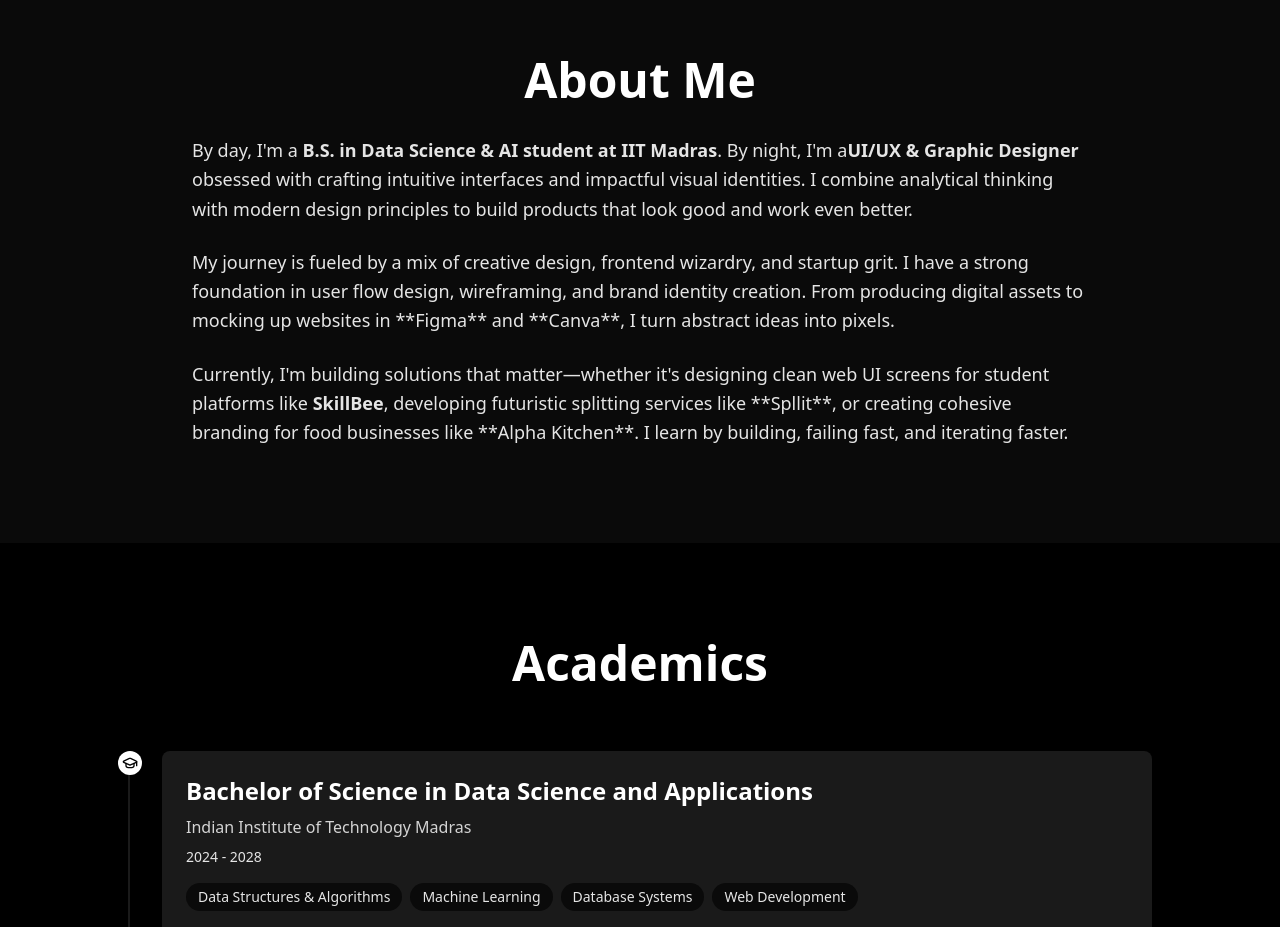
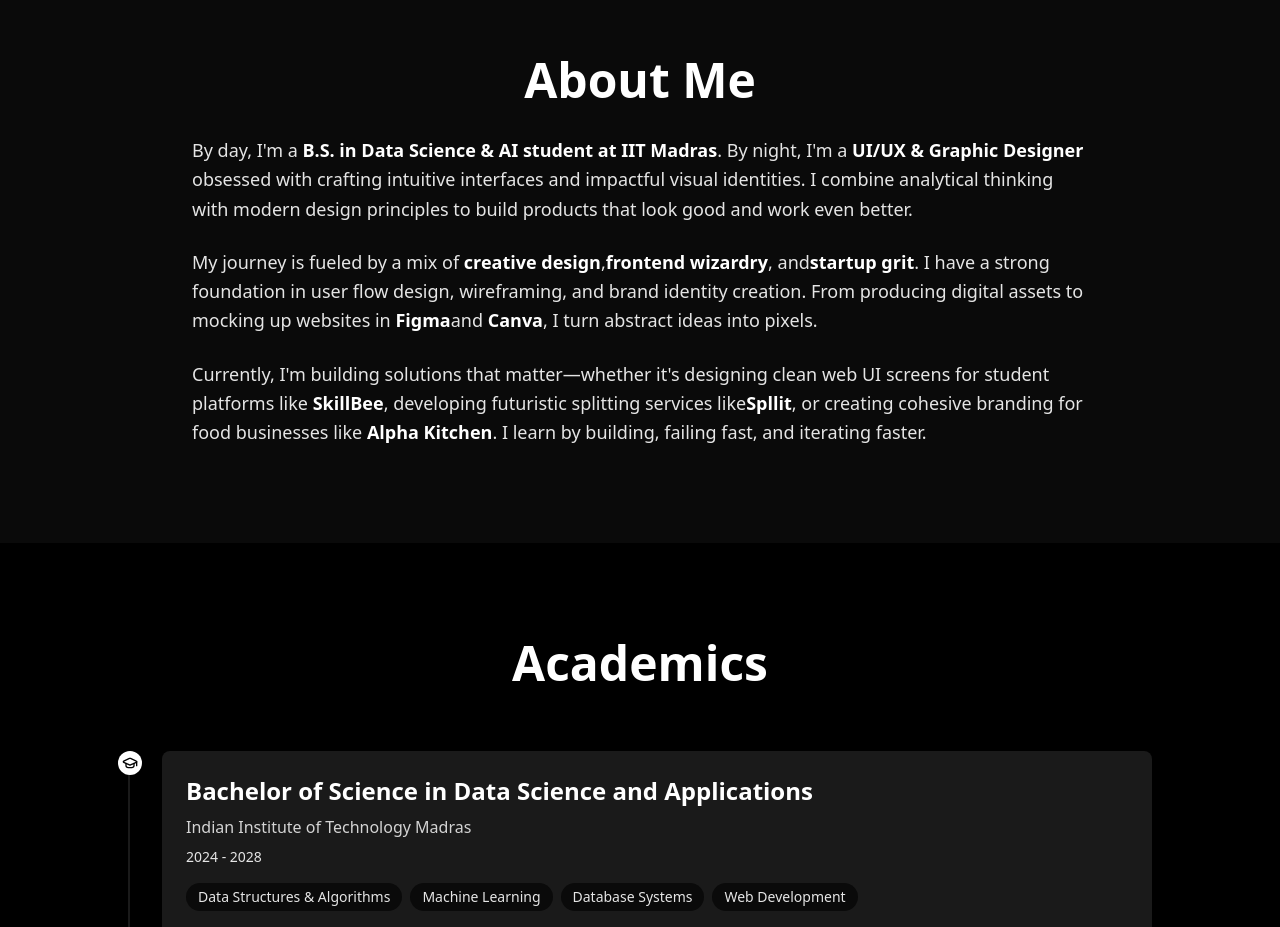
Before and after one commit to 25f3003058-afk/my-portfolio, a Next.js app: page / in a window 1280 px wide. Shown: the part 840-1767 px from the top of the page. Built offline with nearby package versions, Linux system fonts and the light colour scheme.

Commit message:
feat: Enhance About section content with proper highlighting

```diff
--- a/components/About.tsx
+++ b/components/About.tsx
@@ -23,21 +23,27 @@
 
           <div className="space-y-6 text-light-200 text-lg leading-relaxed">
             <p>
-              By day, I'm a <strong>B.S. in Data Science & AI student at IIT Madras</strong>. By night, I'm a
-              <strong>UI/UX & Graphic Designer</strong> obsessed with crafting intuitive interfaces and impactful visual identities.
-              I combine analytical thinking with modern design principles to build products that look good and work even better.
+              By day, I'm a <span className="text-white font-semibold">B.S. in Data Science & AI student at IIT Madras</span>.
+              By night, I'm a <span className="text-white font-semibold">UI/UX & Graphic Designer</span> obsessed with
+              crafting intuitive interfaces and impactful visual identities. I combine analytical thinking with modern
+              design principles to build products that look good and work even better.
             </p>
 
             <p>
-              My journey is fueled by a mix of creative design, frontend wizardry, and startup grit.
+              My journey is fueled by a mix of <span className="text-white font-semibold">creative design</span>,
+              <span className="text-white font-semibold">frontend wizardry</span>, and
+              <span className="text-white font-semibold">startup grit</span>.
               I have a strong foundation in user flow design, wireframing, and brand identity creation.
-              From producing digital assets to mocking up websites in **Figma** and **Canva**, I turn abstract ideas into pixels.
+              From producing digital assets to mocking up websites in <span className="text-white font-semibold">Figma</span>
+              and <span className="text-white font-semibold">Canva</span>, I turn abstract ideas into pixels.
             </p>
 
             <p>
               Currently, I'm building solutions that matter—whether it's designing clean web UI screens for student platforms
-              like <strong>SkillBee</strong>, developing futuristic splitting services like **Spllit**, or creating cohesive
-              branding for food businesses like **Alpha Kitchen**. I learn by building, failing fast, and iterating faster.
+              like <span className="text-white font-semibold">SkillBee</span>, developing futuristic splitting services like
+              <span className="text-white font-semibold">Spllit</span>, or creating cohesive
+              branding for food businesses like <span className="text-white font-semibold">Alpha Kitchen</span>.
+              I learn by building, failing fast, and iterating faster.
             </p>
           </div>
         </motion.div>
```
